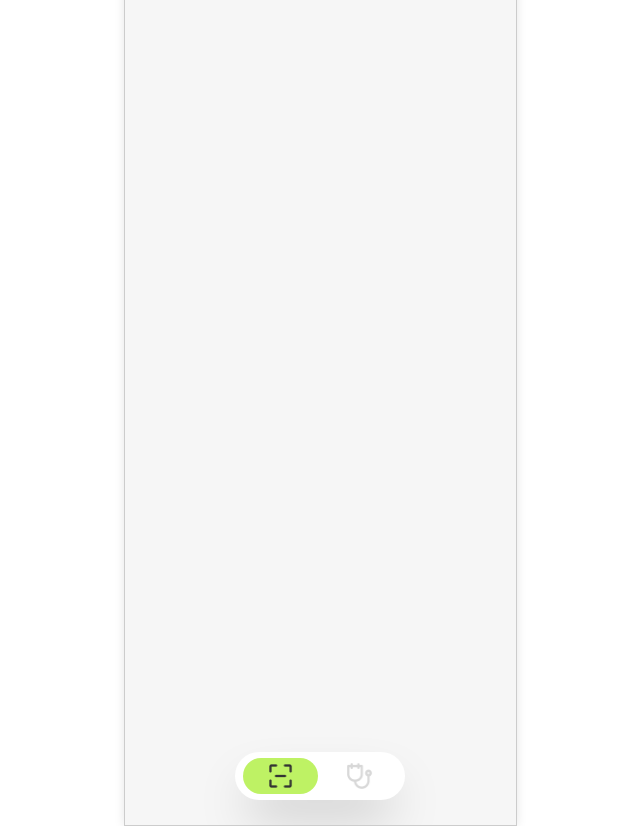
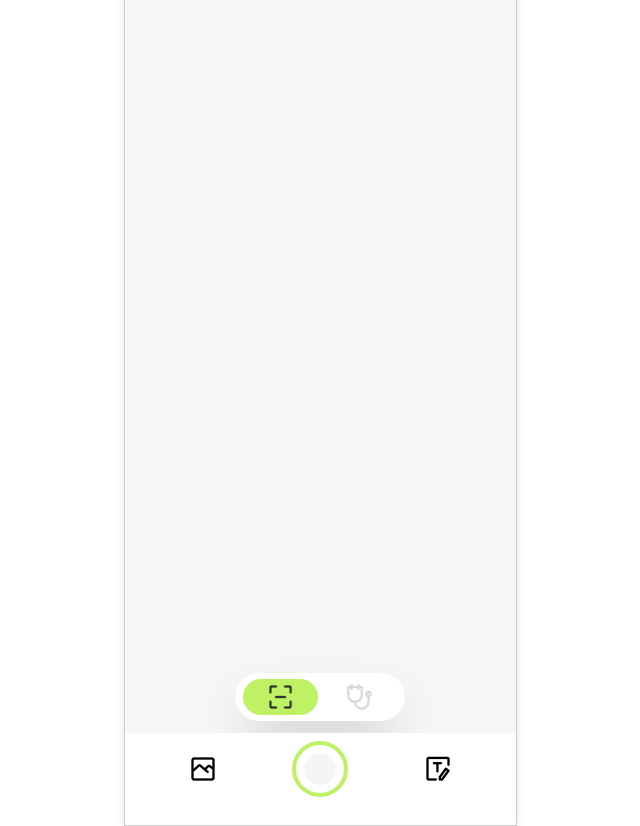
Before and after one commit to crispyinuo/DiligentDrGreen, a React (Create React App) app in the folder dr-green/: page /camera in a window 1280 px wide. Shown: the whole page, without its empty margins (320-960 px from the left). Built offline with nearby package versions, Linux system fonts and the light colour scheme.

Commit message:
add cameraBottomBar

```diff
--- /dev/null
+++ b/dr-green/src/components/cameraBottomBar.js
@@ -0,0 +1,59 @@
+import * as React from "react";
+import Gallery from '../icons/gallery.png';
+import text from '../icons/text.png';
+
+function CameraBottomBar() {
+    const [icon1Clicked, setIcon1Clicked] = React.useState(false);
+    const [icon2Clicked, setIcon2Clicked] = React.useState(false);
+    const [icon3Clicked, setIcon3Clicked] = React.useState(false);
+
+    const handleIcon1Click = () => {
+        setIcon1Clicked(!icon1Clicked);
+    };
+
+    const handleIcon2Click = () => {
+        setIcon2Clicked(!icon2Clicked);
+    };
+
+    const handleIcon3Click = () => {
+        setIcon3Clicked(!icon3Clicked);
+    };
+
+    return (
+        <div className="flex flex-col justify-center pt-2 pb-7 bg-white bg-blend-hard-light backdrop-blur-[25px] max-w-[393px]">
+            <div className="flex gap-5 justify-between items-center px-16 w-full">
+                <button
+                    onClick={handleIcon1Click}
+                    className="shrink-0 self-stretch my-auto w-7 aspect-square"
+                >
+                    <img
+                        loading="lazy"
+                        src={Gallery}
+                        alt="Icon 1"
+                        className="w-full h-full object-contain"
+                    />
+                </button>
+
+                <button
+                    onClick={handleIcon2Click}
+                    className="flex flex-col justify-center p-2 rounded-full border-4 border-lime-300 border-solid"
+                >
+                    <div className="shrink-0 w-8 h-8 rounded-full bg-neutral-100" />
+                </button>
+                <button
+                    onClick={handleIcon3Click}
+                    className="shrink-0 self-stretch my-auto w-7 aspect-square"
+                >
+                    <img
+                        loading="lazy"
+                        src={text}
+                        alt="Icon 2"
+                        className="w-full h-full object-contain"
+                    />
+                </button>
+            </div>
+        </div>
+    );
+}
+
+export default CameraBottomBar;
--- a/dr-green/src/pages/camera.js
+++ b/dr-green/src/pages/camera.js
@@ -1,13 +1,17 @@
 import React from 'react';
 import IdentifyDiagnosisBar from '../components/identifyDiagnosisBar';
+import CameraBottomBar from '../components/cameraBottomBar';
 import '../style.css';
 
 function Camera() {
     return (
         <div className="camera">
             <h1>Welcome to the Camera Page</h1>
-            <div className="nav-bar-container">
-                <IdentifyDiagnosisBar />
+            <div className="content-container">
+                <div className="camera-identify-bar-container ">
+                    <IdentifyDiagnosisBar />
+                </div>
+                <CameraBottomBar />
             </div>
         </div>
     );
--- a/dr-green/src/pages/history.js
+++ b/dr-green/src/pages/history.js
@@ -8,6 +8,8 @@ import image4 from '../icons/history_image 4.png';
 import time_icon from '../icons/Time.png';
 import identify_icon from '../icons/Scanning.png'
 import diagnosis_icon from '../icons/Stethoscope.png'
+import NavBar from '../components/navBar';
+import '../style.css';
 
 
 const PageContainer = styled.div`
@@ -94,6 +96,9 @@ const History = () => {
                     </MessageContent>
                 </ChatBubble>
             ))}
+            <div className="nav-bar-container">
+                <NavBar />
+            </div>
         </PageContainer>
     );
 }
--- a/dr-green/src/style.css
+++ b/dr-green/src/style.css
@@ -1,6 +1,5 @@
-.nav-bar-container {
-    position: absolute;
-    bottom: 3%;
+.camera-identify-bar-container {
+    margin-bottom: 3%;
     left: 0;
     right: 0;
     display: flex;
@@ -9,3 +8,29 @@
     text-align: center;
     width: 100%;
   }
+
+  .camera {
+    display: flex;
+    flex-direction: column;
+    height: 100%;
+}
+
+.content-container {
+  display: flex;
+  flex-direction: column;
+  justify-content: flex-end; /* Ensures elements are aligned to the bottom */
+  height: 100%;
+  position: relative; /* Relative positioning for absolute children */
+}
+
+.nav-bar-container {
+  position: absolute;
+  bottom: 3%;
+  left: 0;
+  right: 0;
+  display: flex;
+  justify-content: center;
+  align-items: center;
+  text-align: center;
+  width: 100%;
+}
```
Also changed, not shown: dr-green/src/icons/gallery.png (added), dr-green/src/icons/text.png (added).
